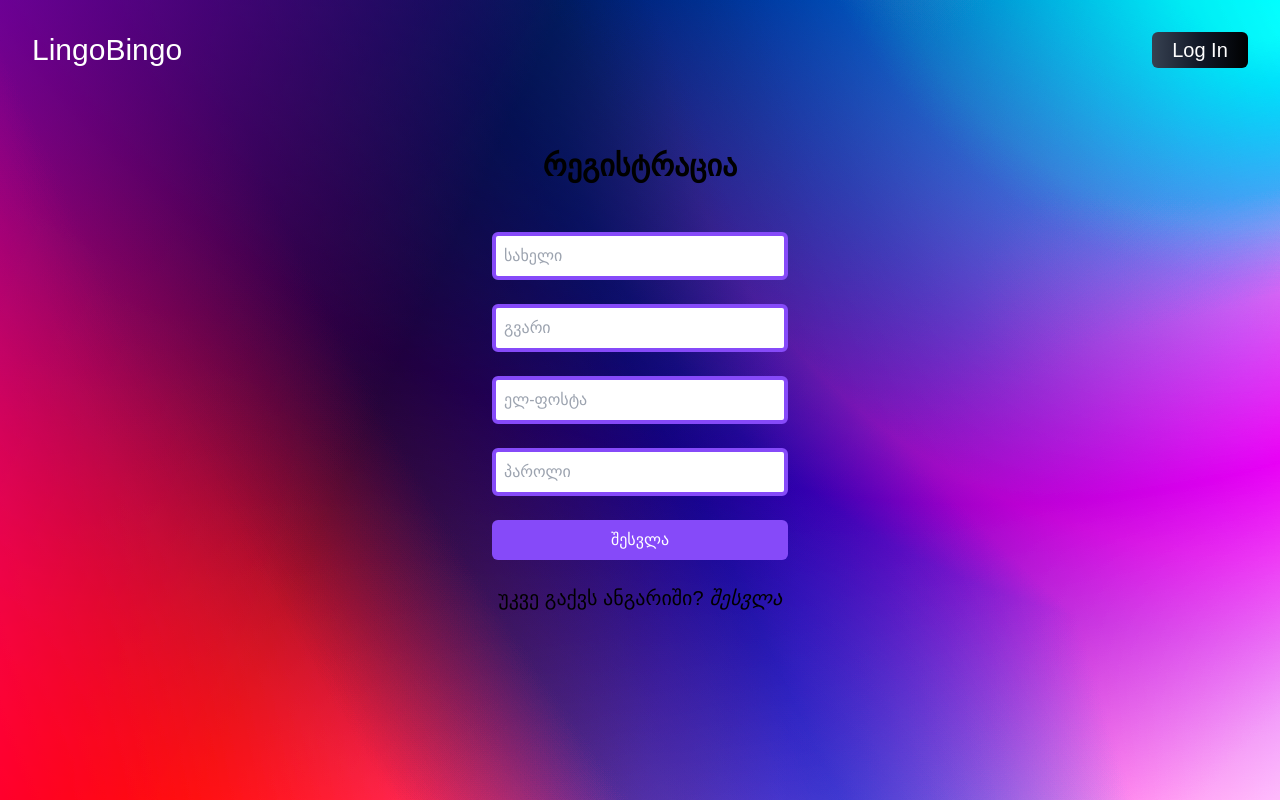
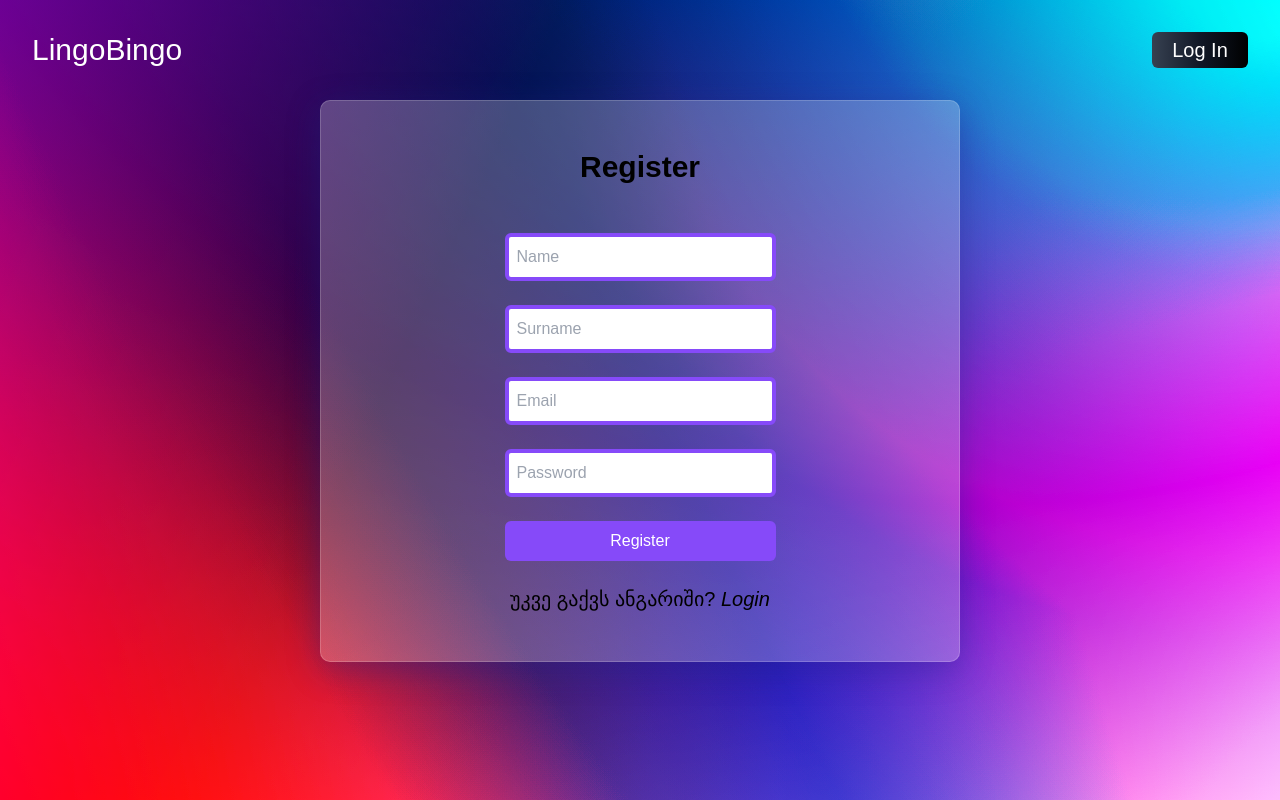
Before and after one commit to lukaChikashvili/EternalMemories, a React (Create React App) app in the folder client/: page /register in a window 1280 px wide. Built offline with nearby package versions, Linux system fonts and the light colour scheme.

Commit message:
add mentor and footer components

```diff
--- /dev/null
+++ b/client/src/components/Footer.jsx
@@ -0,0 +1,12 @@
+import React from 'react'
+
+const Footer = () => {
+  return (
+    <div className='w-full enter p-12 mt-24'>
+       <h2 className='text-4xl text-white'>LingoBingo</h2>
+       <p className='text-white pt-4'>copyright 2024</p>
+    </div>
+  )
+}
+
+export default Footer
--- a/client/src/components/Login.jsx
+++ b/client/src/components/Login.jsx
@@ -25,13 +25,13 @@ const Login = () => {
 
   return (
     <div className='flex flex-col items-center p-12 gap-12 login w-1/2 m-auto mt-16'>
-       <h1 className='text-3xl text-black text-center font-bold'>სისტემაში შესვლა</h1>
+       <h1 className='text-3xl text-black text-center font-bold'>Log in</h1>
 
        <form className='flex flex-col gap-6 w-full justify-center items-center' onSubmit={handleLogin} >
-          <input type='text' placeholder='ელ-ფოსტა' className='w-1/2 p-2 border-4  border-[#864AF9] rounded-md outline-none' onChange={(e) => setEmail(e.target.value)} />
-          <input type='password' placeholder='პაროლი' className='w-1/2 p-2 border-4  border-[#864AF9] rounded-md outline-none' onChange={(e) => setPassword(e.target.value)} />
-          <button type='submit' className='enter w-1/2 p-2 rounded-md hover:opacity-70 text-white'>შესვლა</button>
-          <span className='text-xl cursor-pointer'>არ გაქვს ანგარიში? <i><Link to = "/register">რეგისტრაცია</Link></i></span>
+          <input type='text' placeholder='Email' className='w-1/2 p-2 border-4  border-[#864AF9] rounded-md outline-none' onChange={(e) => setEmail(e.target.value)} />
+          <input type='password' placeholder='Password' className='w-1/2 p-2 border-4  border-[#864AF9] rounded-md outline-none' onChange={(e) => setPassword(e.target.value)} />
+          <button type='submit' className='enter w-1/2 p-2 rounded-md hover:opacity-70 text-white'>Log In</button>
+          <span className='text-xl cursor-pointer'>don't have account? <i><Link to = "/register">register</Link></i></span>
        </form>
     </div>
   )
--- a/client/src/components/Main.jsx
+++ b/client/src/components/Main.jsx
@@ -2,6 +2,8 @@ import { Mouse } from 'lucide-react'
 import React from 'react'
 import About from './About'
 import Langs from './Langs'
+import Mentors from './Mentors'
+import Footer from './Footer'
 
 const Main = () => {
   return (
@@ -27,6 +29,8 @@ const Main = () => {
 
        <About />
        <Langs />
+       <Mentors />
+       <Footer />
        </>
   )
 }
--- /dev/null
+++ b/client/src/components/Mentors.jsx
@@ -0,0 +1,68 @@
+import React from 'react'
+
+const Mentors = () => {
+
+    const mentors = [
+        {
+            id: 1,
+            name: 'Raymond E Robles',
+            img: 'https://www.fakepersongenerator.com/Face/male/male20151083622274414.jpg'
+        },
+
+        {
+            id: 2,
+            name: 'Brian K Wagner',
+            img: 'https://www.fakepersongenerator.com/Face/male/male20141083519784668.jpg'
+        },
+
+        {
+            id: 3,
+            name: 'Sally O Hammond',
+            img: 'https://www.fakepersongenerator.com/Face/female/female20151024398848541.jpg'
+        },
+
+        {
+            id: 4,
+            name: 'James A Frazier',
+            img: 'https://www.fakepersongenerator.com/Face/male/male20161083850709045.jpg'
+        },
+
+        {
+            id: 5,
+            name: 'Wiley B Brown',
+            img: 'https://www.fakepersongenerator.com/Face/male/male1084941394562.jpg'
+        },
+
+
+    ]
+
+
+  return (
+    <div className='h-screen p-12  '>
+  <h2 className='text-4xl p-12 text-white about'>Meet our mentors</h2>
+        <div className='flex gap-4 -mt-8 ml-20'>
+            <div className='w-4 h-4 bg-white rounded-full'></div>
+            <div className='w-4 h-4 bg-white rounded-full'></div>
+            <div className='w-4 h-4 bg-white rounded-full'></div>
+            <div className='w-4 h-4 bg-white rounded-full'></div>
+            <div className='w-4 h-4 bg-white rounded-full'></div>
+            <div className='w-4 h-4 bg-white rounded-full'></div>
+            <div className='w-4 h-4 bg-white rounded-full'></div>
+            <div className='w-4 h-4 bg-white rounded-full'></div>
+        </div>
+
+ <div className='grid grid-cols-3 place-items-center gap-8 pt-12 '>
+    {mentors.map((value) => (
+         <div key={value.id} className='flex flex-col gap-4' >
+              <img src = {value.img} className='w-48 rounded-full cursor-pointer shadow-lg duration-500 ease hover:opacity-85'/>
+              <p className='text-xl text-white text-center'>{value.name}</p>
+
+            </div>
+    ))}
+ </div>
+
+    </div>
+  )
+}
+
+export default Mentors
--- a/client/src/components/Register.jsx
+++ b/client/src/components/Register.jsx
@@ -30,18 +30,18 @@ const Register = () => {
    }
 
   return (
-    <div className='flex flex-col items-center p-12 gap-12'>
-        <h1 className='text-3xl font-semibold text-center'>რეგისტრაცია</h1>
+    <div className='flex flex-col items-center p-12 gap-12 login w-1/2 m-auto'>
+        <h1 className='text-3xl font-semibold text-center'>Register</h1>
 {success ? (
   <p className='text-xl text-green-600'>თქვენ წარმატებით დარეგისტრირდით</p>
 ) : (
-<form className='flex flex-col gap-6 w-1/2 justify-center items-center' onSubmit={handleRegister} >
-   <input type='text' placeholder='სახელი' className='w-1/2 p-2 border-4  border-[#864AF9] rounded-md outline-none' onChange={(e) => setName(e.target.value)} />
-   <input type='text' placeholder='გვარი' className='w-1/2 p-2 border-4  border-[#864AF9] rounded-md outline-none'  onChange={(e) => setSurname(e.target.value)} />
-   <input type='text' placeholder='ელ-ფოსტა' className='w-1/2 p-2 border-4  border-[#864AF9] rounded-md outline-none'  onChange={(e) => setEmail(e.target.value)}/>
-   <input type='password' placeholder='პაროლი' className='w-1/2 p-2 border-4  border-[#864AF9] rounded-md outline-none'  onChange={(e) => setPassword(e.target.value)} />
-   <button type='submit' className='bg-[#864AF9] w-1/2 p-2 rounded-md hover:opacity-70 text-white'>შესვლა</button>
-   <span className='text-xl cursor-pointer'>უკვე გაქვს ანგარიში? <i><Link to  ="/">შესვლა</Link></i></span>
+<form className='flex flex-col gap-6 w-full justify-center items-center' onSubmit={handleRegister} >
+   <input type='text' placeholder='Name' className='w-1/2 p-2 border-4  border-[#864AF9] rounded-md outline-none' onChange={(e) => setName(e.target.value)} />
+   <input type='text' placeholder='Surname' className='w-1/2 p-2 border-4  border-[#864AF9] rounded-md outline-none'  onChange={(e) => setSurname(e.target.value)} />
+   <input type='text' placeholder='Email' className='w-1/2 p-2 border-4  border-[#864AF9] rounded-md outline-none'  onChange={(e) => setEmail(e.target.value)}/>
+   <input type='password' placeholder='Password' className='w-1/2 p-2 border-4  border-[#864AF9] rounded-md outline-none'  onChange={(e) => setPassword(e.target.value)} />
+   <button type='submit' className='bg-[#864AF9] w-1/2 p-2 rounded-md hover:opacity-70 text-white'>Register</button>
+   <span className='text-xl cursor-pointer'>უკვე გაქვს ანგარიში? <i><Link to  ="/login">Login</Link></i></span>
 </form>
 )}
 
```
